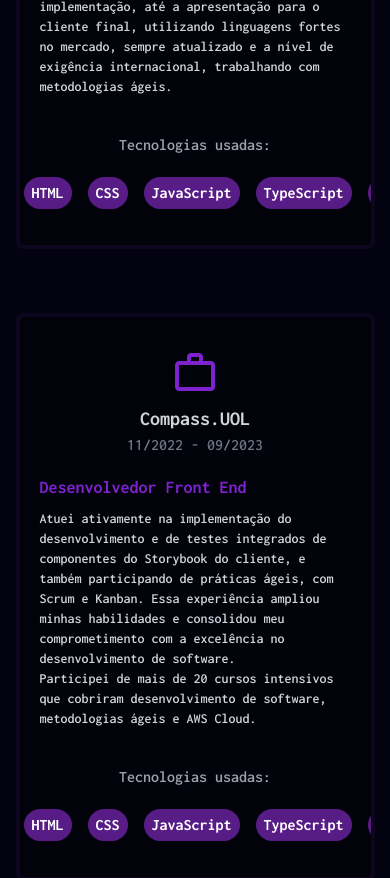
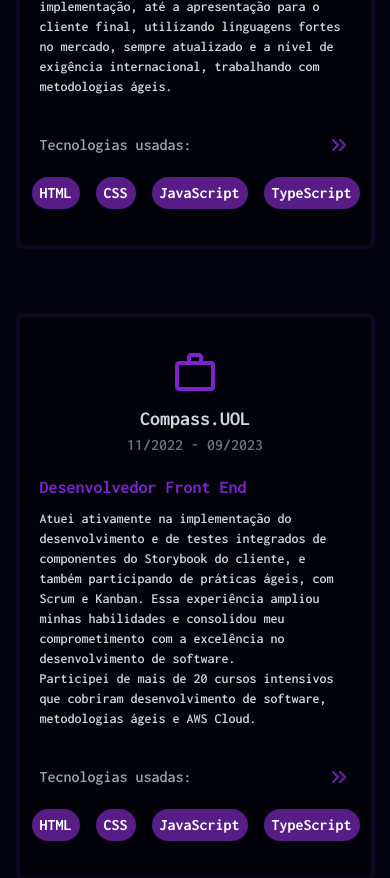
Before and after one commit to lucascmpos/lucascmpos-portfolio, a React (Vite) app: page / in a window 390 px wide. Shown: the part 5020-5898 px from the top of the page. Built offline with nearby package versions, Linux system fonts and the light colour scheme.

Commit message:
style: adding right icon to tech tags in exp component

```diff
--- a/src/components/exp.jsx
+++ b/src/components/exp.jsx
@@ -1,5 +1,6 @@
 import { MdOutlineWorkOutline } from "react-icons/md";
 import { IoSchoolOutline } from "react-icons/io5";
+import { ChevronsRight } from "lucide-react";
 
 import { useInView } from "react-intersection-observer";
 import TechnologyCard from "./tech-tag";
@@ -278,10 +279,17 @@ const Experience = ({ language, theme }) => {
                 {experiencia.descricao}
               </p>
             </div>
-            <span className=" text-center font-semibold text-gray-400">
-              {language === "pt" ? "Tecnologias usadas:" : "Used technologies:"}
-            </span>
-            <div className=" flex w-[90vw] max-w-full flex-row gap-2 overflow-x-auto text-nowrap text-center   md:gap-4 lg:grid lg:grid-cols-4 [&::-webkit-scrollbar]:hidden">
+            <div className="flex w-full flex-row justify-between px-5">
+              <span className=" text-center font-semibold text-gray-400">
+                {language === "pt"
+                  ? "Tecnologias usadas:"
+                  : "Used technologies:"}
+              </span>
+
+              <ChevronsRight className="text-purple-800 lg:hidden" />
+            </div>
+
+            <div className="flex w-[90vw] max-w-full flex-row gap-2 overflow-x-auto text-nowrap px-2 text-center   md:gap-4 lg:grid lg:grid-cols-4 [&::-webkit-scrollbar]:hidden">
               {experiencia.tech &&
                 experiencia.tech.map((technology, index) => (
                   <TechnologyCard
```
